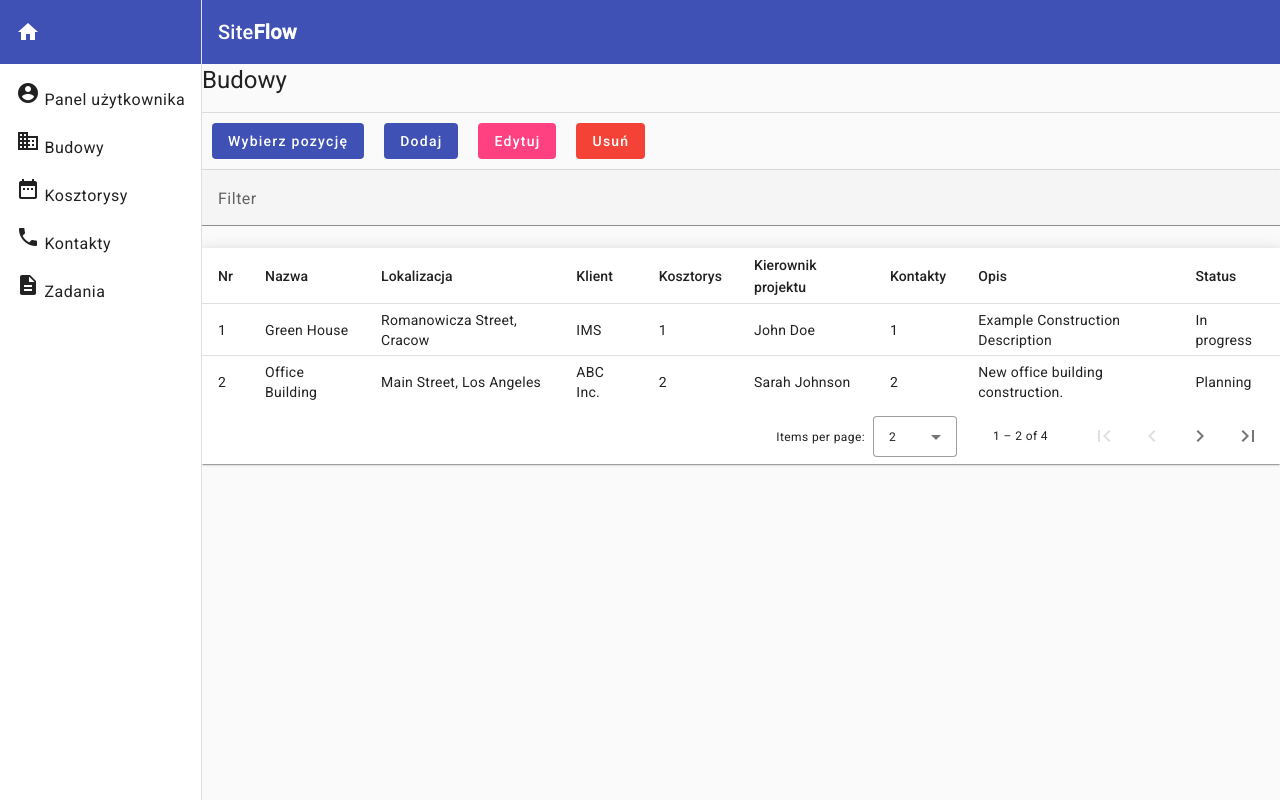
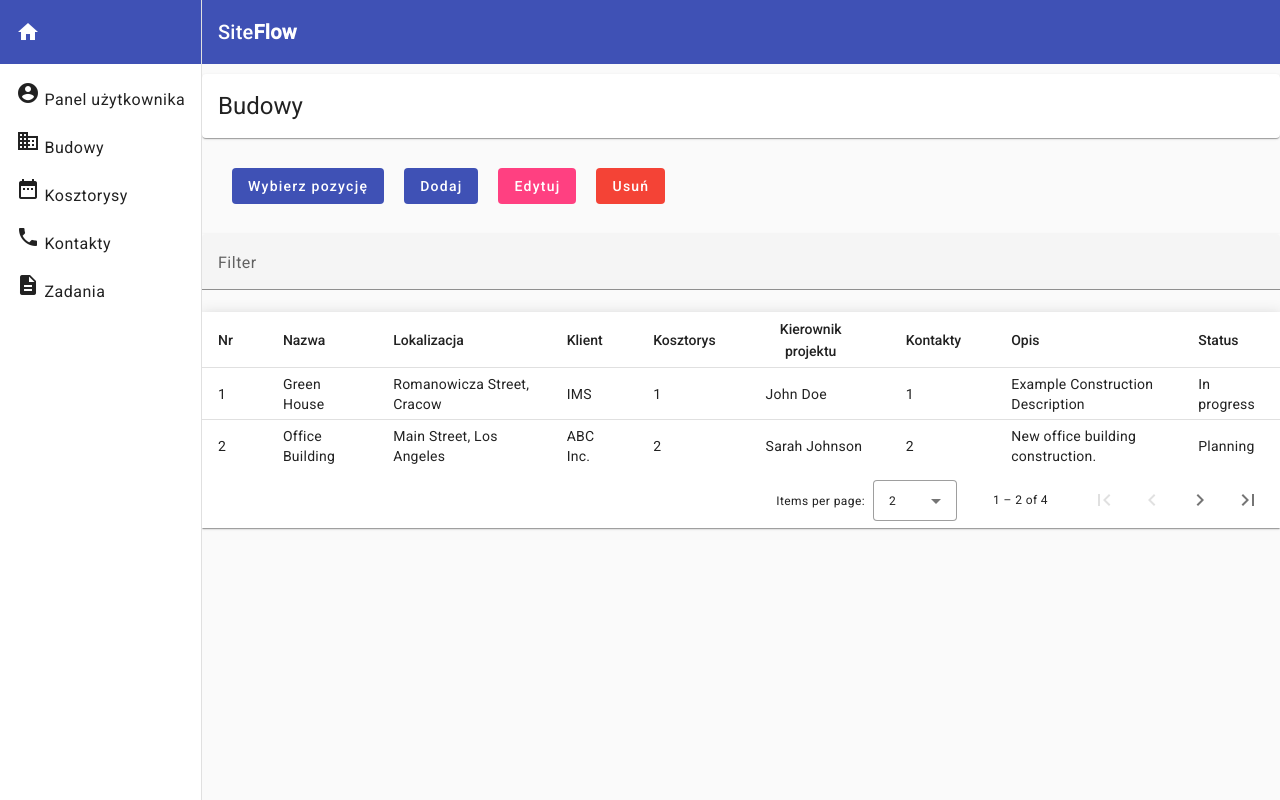
Before and after one commit to akrzeminska/site-flow, an Angular app: page /constructions in a window 1280 px wide. Built offline with nearby package versions, Linux system fonts and the light colour scheme.

Commit message:
adds table sorting

```diff
--- a/src/app/features/constructions/constructions.component.html
+++ b/src/app/features/constructions/constructions.component.html
@@ -1,27 +1,26 @@
-<h1>Budowy</h1>
-<!-- buttons: getbyId, getAll, Create, Submit & Update, Delete -->
+<mat-card>
+    <mat-card-content><h1>Budowy</h1></mat-card-content>
+</mat-card>
 
 <section>
-    <mat-divider></mat-divider>
     <div class="buttons">
         <button mat-flat-button color="primary" (click) = getDataById() >Wybierz pozycję</button>
         <button mat-flat-button color="primary">Dodaj</button>
         <button mat-flat-button color="accent">Edytuj</button>
         <button mat-flat-button color="warn">Usuń</button>
     </div>
-    <mat-divider></mat-divider>
+
 </section>
 
-  <!-- Tabela: Id, Name, Location, Client, Description, CostEstimate, Manager, Contacts, Tasks, Status -->
 <div class="mat-elevation-z1">
     <mat-form-field>
         <mat-label>Filter</mat-label>
         <input matInput (keyup)="applyFilter($event)" placeholder="Filter" #input>
     </mat-form-field>
 
-    <table mat-table [dataSource]="dataSource" class="mat-elevation-z8">
+    <table mat-table [dataSource]="dataSource" matSort class="mat-elevation-z8">
         <ng-container *ngFor="let column of columns" [matColumnDef]="column.columnDef">
-          <th mat-header-cell *matHeaderCellDef>{{ column.header }}</th>
+          <th mat-header-cell *matHeaderCellDef mat-sort-header>{{ column.header }}</th>
           <td mat-cell *matCellDef="let element">{{ column.cell(element) }}</td>
         </ng-container>
 
--- a/src/app/features/constructions/constructions.component.scss
+++ b/src/app/features/constructions/constructions.component.scss
@@ -1,5 +1,13 @@
+mat-card {
+    margin-top: 10px;
+}
+
 button {
     margin: 10px;
+}
+
+.buttons {
+margin: 20px;
 }
 
 table {
@@ -7,6 +15,10 @@ table {
   }
 
   .mat-mdc-form-field {
-    // font-size: 14px;
+    font-size: 14px;
     width: 100%;
   }
+
+  th.mat-sort-header-sorted {
+    color: black;
+  }
--- a/src/app/features/constructions/constructions.component.ts
+++ b/src/app/features/constructions/constructions.component.ts
@@ -4,6 +4,7 @@ import { ConstructionsService } from './services/constructions.service';
 import { Construction } from 'src/app/models/construction.model';
 import { MatTableDataSource } from '@angular/material/table';
 import { MatPaginator } from '@angular/material/paginator';
+import { MatSort } from '@angular/material/sort';
 
 @Component({
   selector: 'app-constructions',
@@ -15,6 +16,7 @@ export class ConstructionsComponent implements OnInit, AfterViewInit {
   dataSource: MatTableDataSource<Construction>;
 
   @ViewChild(MatPaginator) paginator!: MatPaginator;
+  @ViewChild(MatSort) sort!: MatSort;
 
   constructor(private seederService: LocalStorageSeederService, private constructionsService: ConstructionsService){
     seederService.ensureDataSeeder();
@@ -22,6 +24,7 @@ export class ConstructionsComponent implements OnInit, AfterViewInit {
   }
   ngAfterViewInit(): void {
     this.dataSource.paginator = this.paginator;
+    this.dataSource.sort = this.sort;
   }
   ngOnInit(): void {
     this.getAllData();
```
